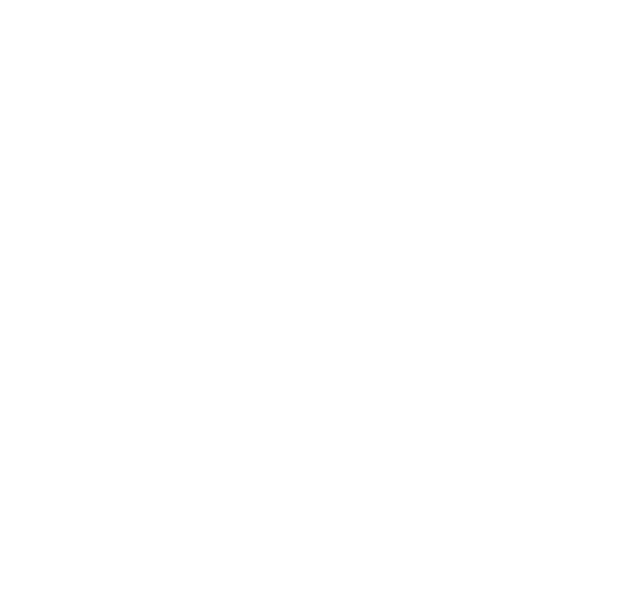
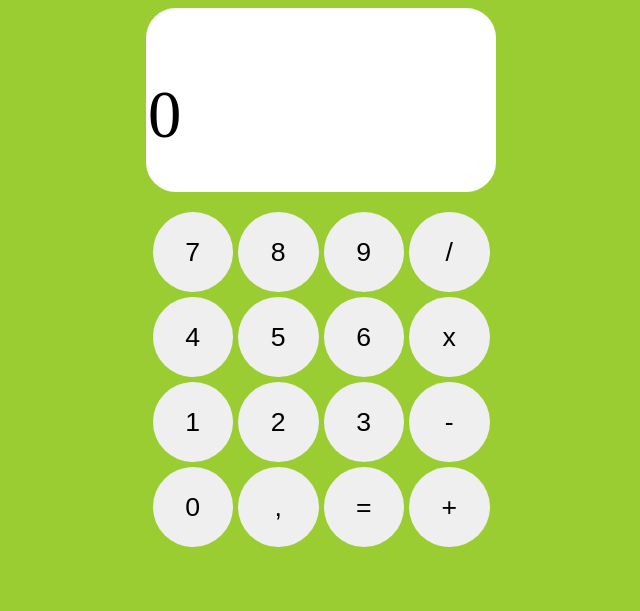
Before and after one commit to iamvusumzi/calculator, a plain HTML site: page index.html in a window 1280 px wide. Shown: the whole page, without its empty margins (319-959 px from the left). Drawn offline with Linux system fonts and the light colour scheme.

Commit message:
basic-structure

```diff
--- a/index.html
+++ b/index.html
@@ -7,5 +7,29 @@
         <meta name="viewport" content="width=device-width, initial-scale=1.0" />
         <title>Calculator</title>
     </head>
-    <body></body>
+    <body>
+        <div id="calculator">
+            <div id="output">
+                <p>0</p>
+            </div>
+            <div class="buttons">
+                <button>7</button>
+                <button>8</button>
+                <button>9</button>
+                <button>/</button>
+                <button>4</button>
+                <button>5</button>
+                <button>6</button>
+                <button>x</button>
+                <button>1</button>
+                <button>2</button>
+                <button>3</button>
+                <button>-</button>
+                <button>0</button>
+                <button>,</button>
+                <button>=</button>
+                <button>+</button>
+            </div>
+        </div>
+    </body>
 </html>
--- a/style.css
+++ b/style.css
@@ -0,0 +1,38 @@
+body {
+    color: white;
+    background-color: yellowgreen;
+    display: flex;
+    justify-content: center;
+    align-items: center;
+}
+
+#calculator {
+    height: 600px;
+    width: 350px;
+}
+#output {
+    color: black;
+    font-size: 50pt;
+    background-color: white;
+    border: 2px solid white;
+    border-radius: 30px;
+    height: 180px;
+    margin-bottom: 10px;
+}
+
+.buttons {
+    display: flex;
+    justify-content: center;
+    align-items: center;
+    flex-wrap: wrap;
+    margin-top: 20px;
+    gap: 5px;
+}
+
+button {
+    font-size: 20pt;
+    width: 23%;
+    height: 80px;
+    border-radius: 50%;
+    border: none;
+}
```
